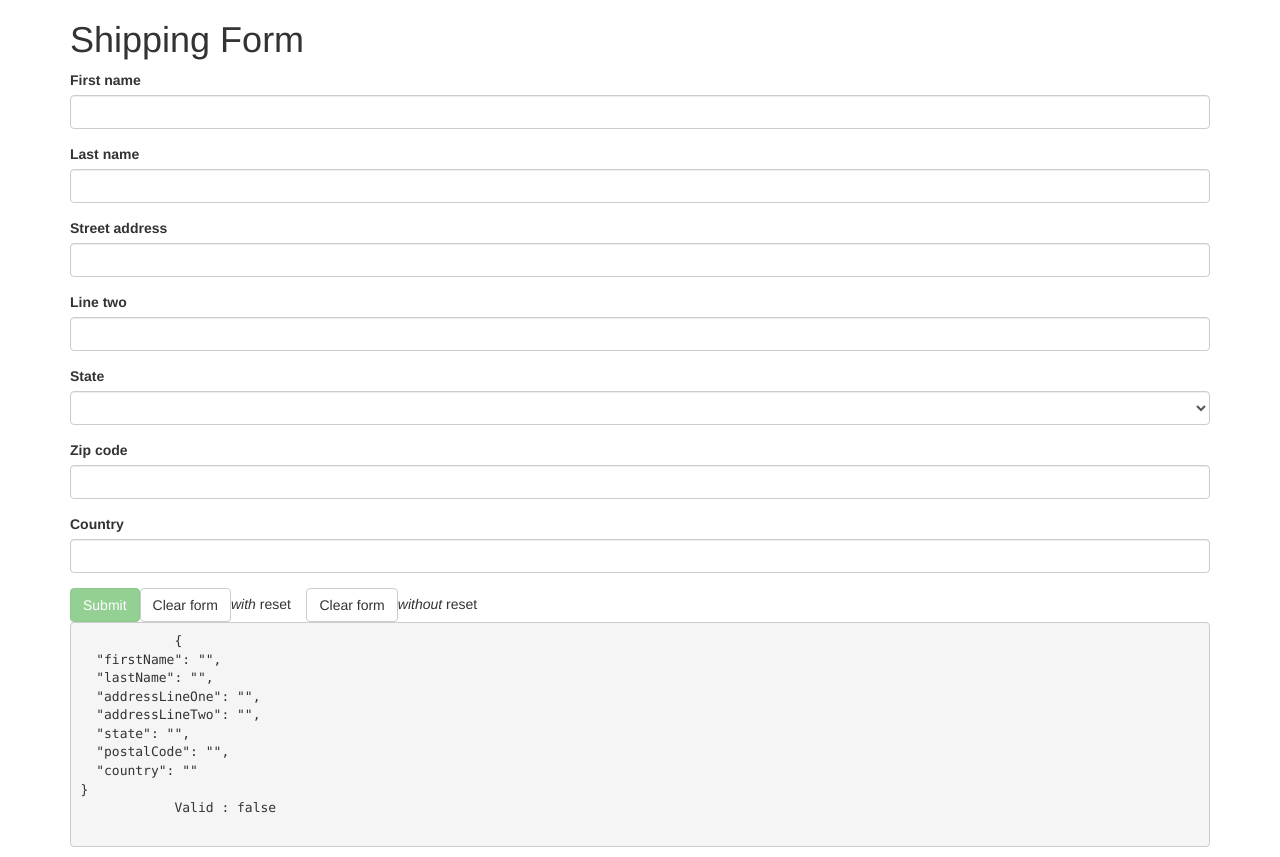
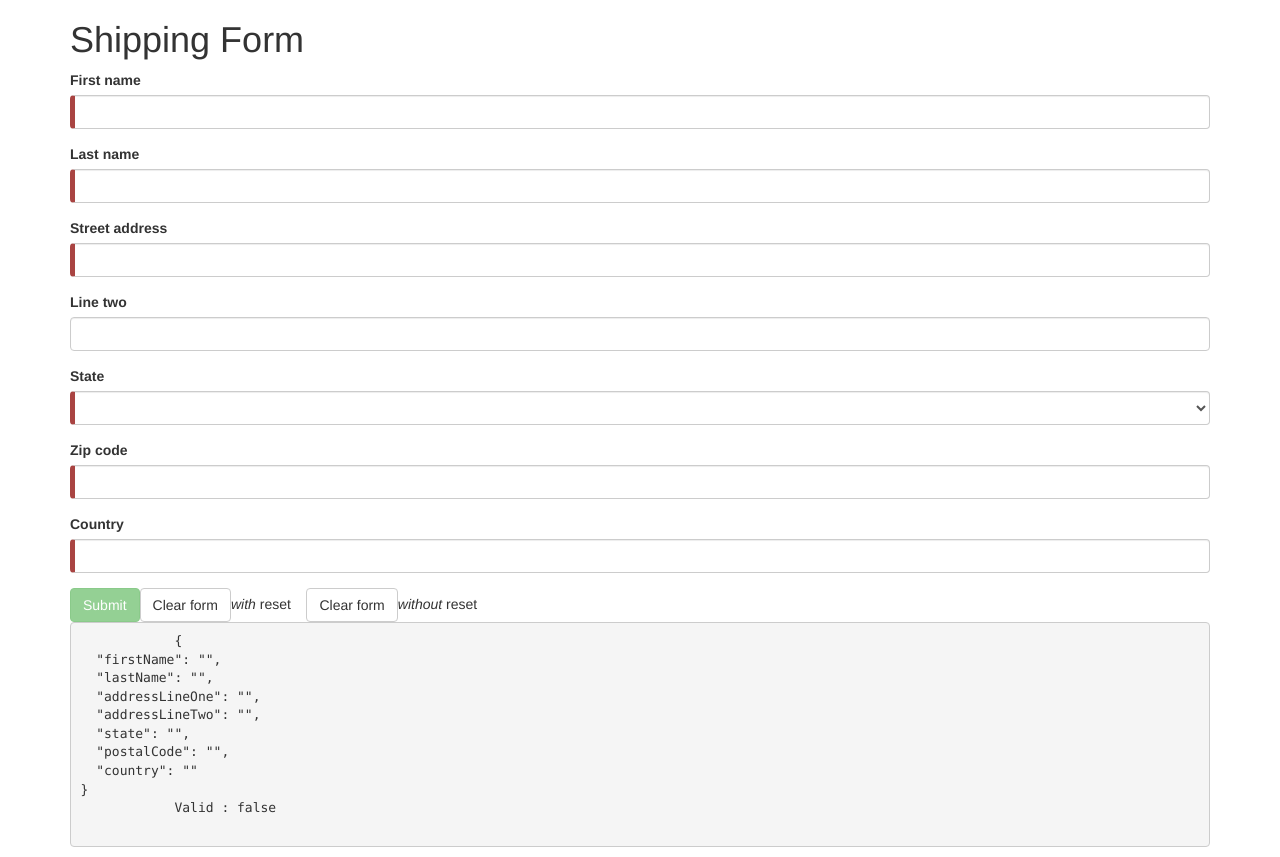
Before and after one commit to dkidwell999/Angular-Demos, an Angular app: page / in a window 1280 px wide. Built offline with nearby package versions, Linux system fonts and the light colour scheme.

Commit message:
Add in separate validation message for different error types

```diff
--- a/src/app/components/template-driven-form/template-driven-form.component.html
+++ b/src/app/components/template-driven-form/template-driven-form.component.html
@@ -60,11 +60,17 @@
             <label for="postalCode">Zip code</label>
             <input type="text" class="form-control" id="postalCode"
                    required
+                   minlength="5"
                    [(ngModel)]="formModel.postalCode" name="postalCode"
                    #postalCode="ngModel">
-            <div [hidden]="postalCode.valid || postalCode.pristine"
+            <div *ngIf="!postalCode.valid && !postalCode.pristine"
                  class="alert alert-danger">
-              Required
+                 <div *ngIf="postalCode.errors.required">
+                    Required
+                 </div>
+                <div *ngIf="postalCode.errors.minlength">
+                    Postal code must be at least 5 characters long.
+                </div>
             </div>
         </div>
         <div class="form-group">
--- a/src/app/components/template-driven-form/template-driven-form.component.scss
+++ b/src/app/components/template-driven-form/template-driven-form.component.scss
@@ -0,0 +1,7 @@
+.ng-valid[required], .ng-valid.required  {
+    border-left: 5px solid #42A948; /* green */
+  }
+
+  .ng-invalid:not(form)  {
+    border-left: 5px solid #a94442; /* red */
+  }
--- a/src/app/components/template-driven-form/template-driven-form.component.ts
+++ b/src/app/components/template-driven-form/template-driven-form.component.ts
@@ -5,7 +5,7 @@ import { Component, OnInit } from '@angular/core';
  * HTML Autofill documentation: https://developer.mozilla.org/en-US/docs/Web/HTML/Attributes/autocomplete
  * Introduction to Angular Forms: https://angular.io/guide/forms-overview
  * Building a Template-Driven form: https://angular.io/guide/forms (This is is basis for this demo)
- *
+ * Validating Angular forms: https://angular.io/guide/form-validation
  */
 
 export interface ShippingAddress{
```
